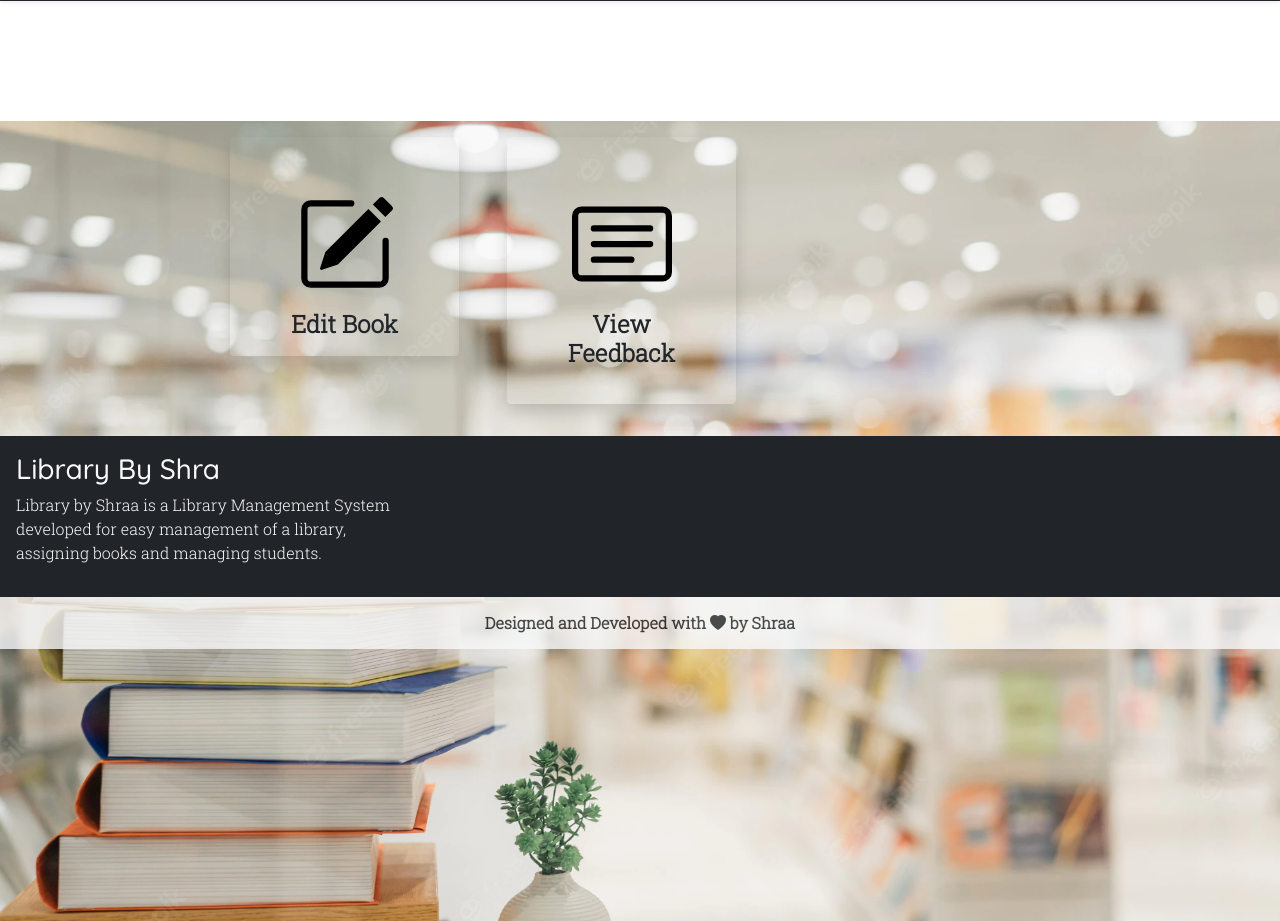
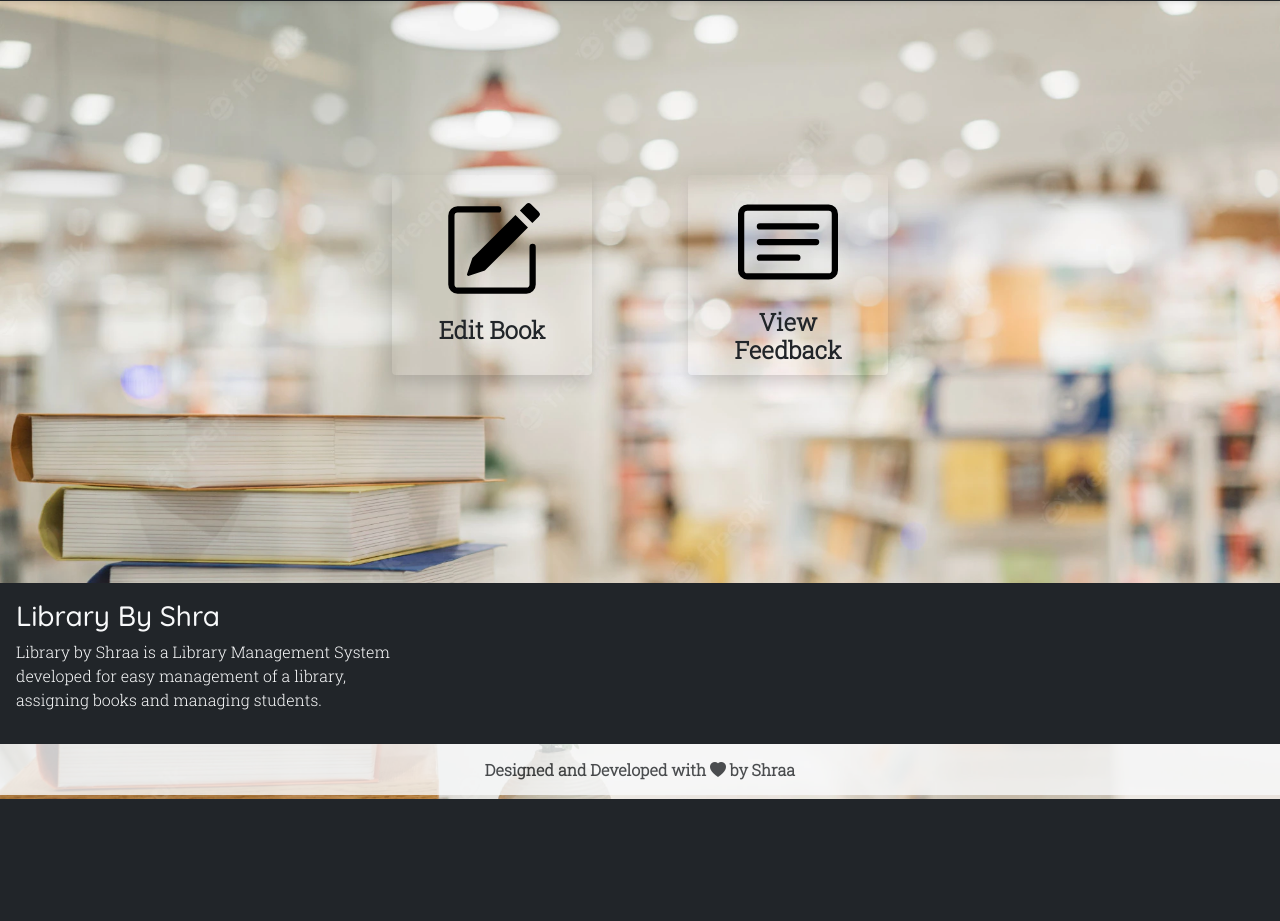
Before and after one commit to Shravani-Jeurkar/library_manage, a PHP site: page /librarybyshra/admin/index.php in a window 1280 px wide. Shown: the part 101-1022 px from the top of the page. After the commit the page ends 900 px from the top, so only its background shows below. Run offline with PHP 8.4, Linux system fonts and the light colour scheme; a user stored in the database is signed in; some libraries are stand-ins or nearby versions.

Commit message:
Corrected some minor changes

```diff
--- a/admin/index.php
+++ b/admin/index.php
@@ -43,17 +43,26 @@
             height: 150px;
             width:150px;
             margin-left: 0rem!important;
+            margin-top: 0rem!important;
         }
 
         .con{
             margin-top: -20px !important;
+            margin-bottom: -60px;
         }
 
     }
 
+    .box{
+            height: 200px;
+            width: 200px;
+            margin-top: 10rem;
+
+        }
+
     .con{
 
-        margin-top: 120px;
+        margin-top: -50.5px;
         /* top: 50%;
         transform: translate(0%, -50%); */
     }
@@ -78,11 +87,11 @@
         {
             echo<<<data
             <div class="container con px-5 w-500 mx-auto">
-                <div class="row mx-lg-5 p-3 m-3 ">
+                <div class="row d-flex justify-content-center mx-lg-3 my-lg-5 p-3 m-3">
 
-                    <a href="books.php" class="col-3 btn p-2 ms-5 mb-5 box  rounded shadow" >
+                    <a href="books.php" class="col-3 btn p-2  me-lg-5 mb-5 box rounded shadow" >
                         <div class="container text-center align-items-center">
-                            <img src="../img/logo/pencil-square.svg" class="logo mt-5" height="100px">
+                            <img src="../img/logo/pencil-square.svg" class="logo mt-3" height="100px">
                             <h4 class="fw-bold mt-3">Edit Book</h4>
                         </div>
                     </a>
@@ -91,12 +100,13 @@
 
                     <a href="feedback.php" class="col-3 btn p-2 ms-5 box  rounded shadow">
                         <div class="container text-center">
-                            <img src="../img/logo/card-text.svg" class="logo mt-5" height="100px">
+                            <img src="../img/logo/card-text.svg" class="logo mt-2" height="100px">
                             <h4 class="fw-bold mt-3 ">View Feedback</h4>
                         </div>
                     </a>
                 </div>
             </div>
+            <br><br><br><br>
 data;
         }
 
```
